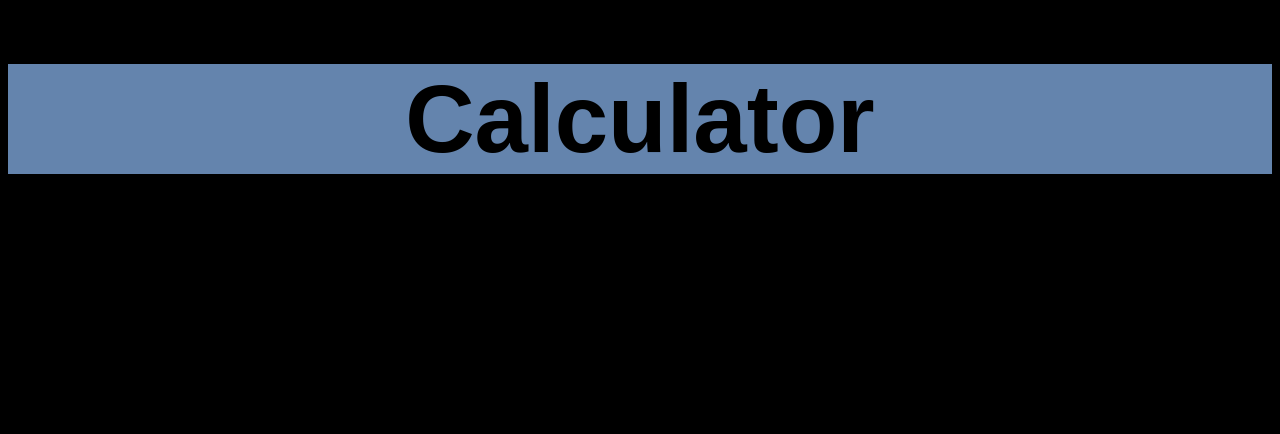
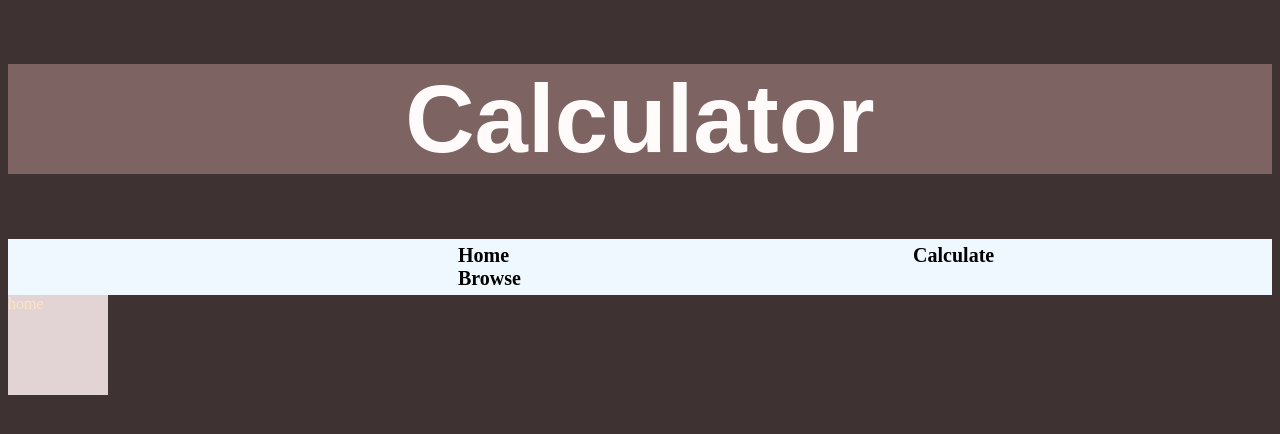
Before and after one commit to Maithili9269/calculator, a plain HTML site: page index.html in a window 1280 px wide. Drawn offline with Linux system fonts and the light colour scheme.

Commit message:
added navigation box at home page

```diff
--- a/index.html
+++ b/index.html
@@ -9,6 +9,15 @@
 <body>
 <h1> Calculator
 </h1>
+<div id="navigate">
+    <a href="#">Home</a>
+    <a href="#">Calculate</a>
+    <a href="#">Browse </a>
+</div>
+<div id="elements" class="box">
+    home
+
+</div>
 </body>
 
 </html>
--- a/style.css
+++ b/style.css
@@ -1,11 +1,30 @@
 h1 {
-    color:rgb(0, 0, 0);
-    background-color:rgb(100, 132, 173);
+    color:rgb(255, 251, 251);
+    background-color:#7E6363;
     text-align: center;
     font-size: 96px;
     font-family: sans-serif;
     font-weight:bold;
 }
 body{
-    background-color: black;
+    background-color: #3E3232;
 }
+#navigate {
+    background-color:aliceblue;
+    padding:5px;
+    font-weight:bold;
+    padding-left:250px;
+
+}
+a{
+    text-decoration:none;
+    color:black;
+    margin: 200px;
+    font-size: 20px;
+}
+#elements {
+    color:bisque;
+    background-color: #e2d4d4;
+    width: 100px;
+    height: 100px;
+}
```
